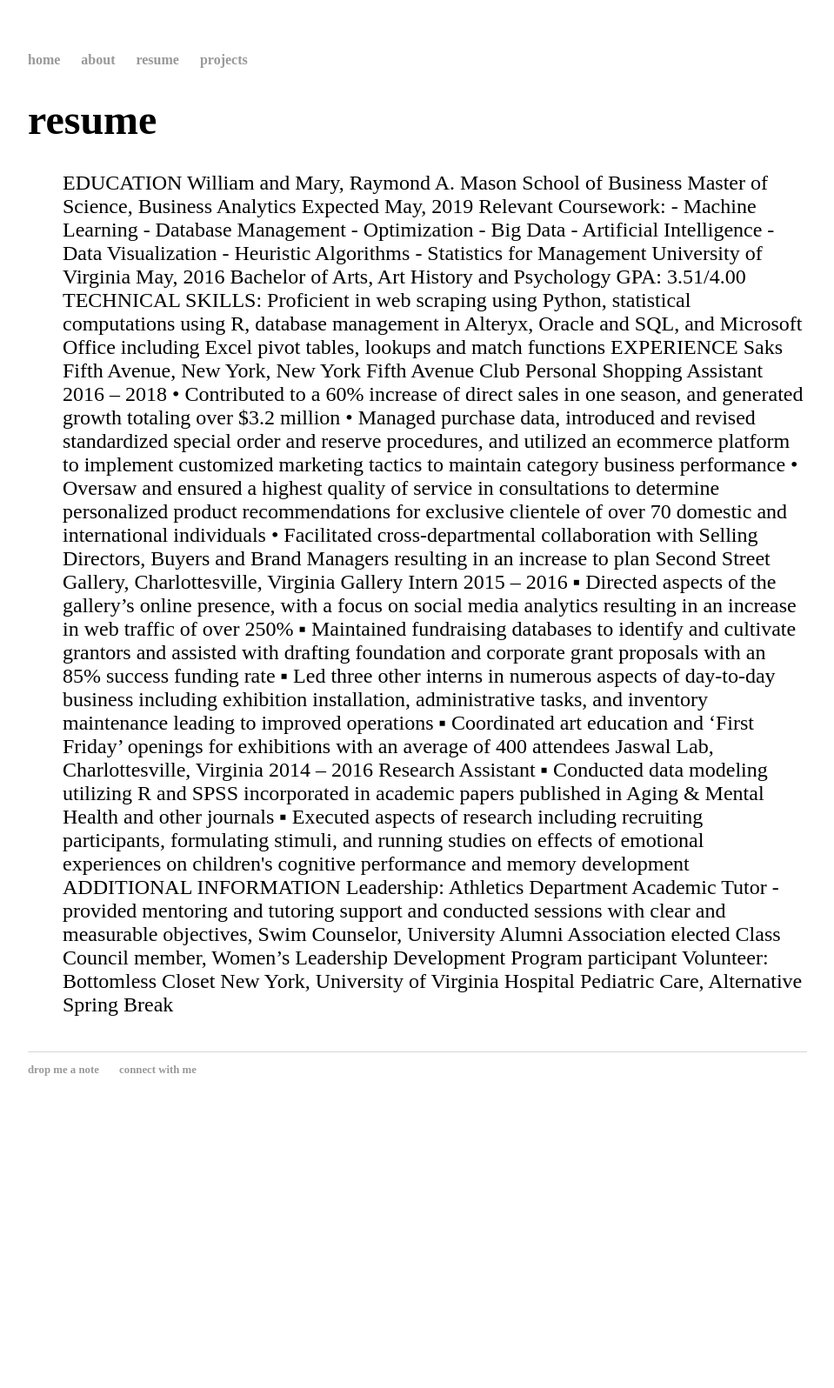
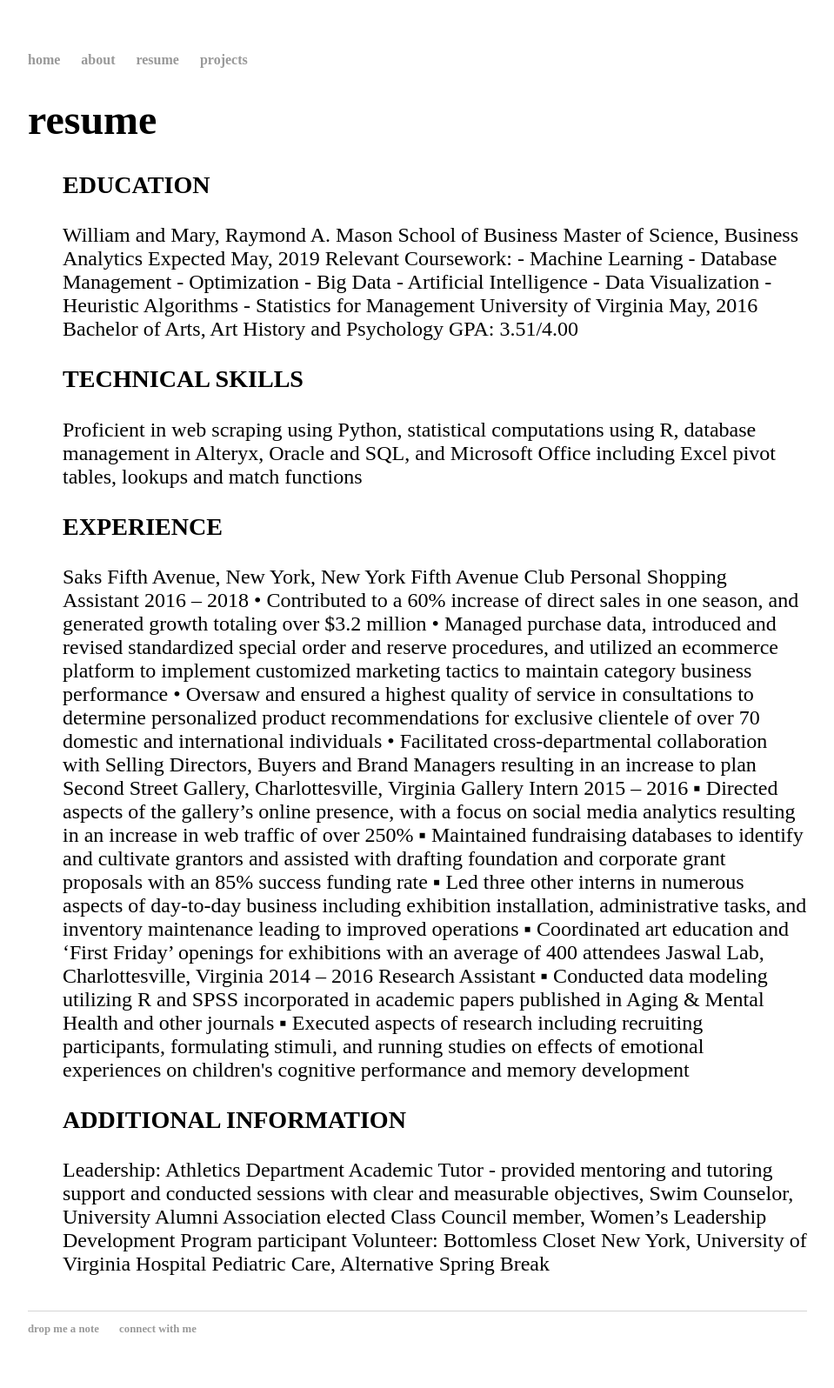
Before and after one commit to amanda-t2/amanda-t2.github.io, a Jekyll site: the page built from resume/index.html, in a window 1280 px wide. Shown: the whole page at 87% size, without its empty margins (160-1119 px from the left). Built offline with Jekyll 4.4.1, drawn with Linux system fonts in a browser that asks for light colours; before the commit the page ends 1298 px from its top, so only the background shows below that.

```diff
--- a/resume/index.html
+++ b/resume/index.html
@@ -4,7 +4,7 @@ title: resume
 ---
 	<h1>{{ page.title }}</h1>
 	<ul class="posts">
-EDUCATION
+		<h3> EDUCATION </h3>
 William and Mary, Raymond A. Mason School of Business
 Master of Science, Business Analytics Expected May, 2019
 Relevant Coursework:
@@ -13,10 +13,12 @@ Relevant Coursework:
 University of Virginia May, 2016
 Bachelor of Arts, Art History and Psychology
 GPA: 3.51/4.00
-TECHNICAL SKILLS:
+
+		<h3> TECHNICAL SKILLS </h3>
 Proficient in web scraping using Python, statistical computations using R, database management in Alteryx, Oracle and
 SQL, and Microsoft Office including Excel pivot tables, lookups and match functions
-EXPERIENCE
+
+		<h3> EXPERIENCE </h3>
 Saks Fifth Avenue, New York, New York
 Fifth Avenue Club Personal Shopping Assistant 2016 – 2018
 • Contributed to a 60% increase of direct sales in one season, and generated growth totaling over $3.2 million
@@ -41,7 +43,7 @@ Research Assistant
 Health and other journals
 ▪ Executed aspects of research including recruiting participants, formulating stimuli, and running studies on effects
 of emotional experiences on children's cognitive performance and memory development
-ADDITIONAL INFORMATION
+	<h3> ADDITIONAL INFORMATION </h3>
 Leadership: Athletics Department Academic Tutor - provided mentoring and tutoring support and conducted sessions
 with clear and measurable objectives, Swim Counselor, University Alumni Association elected Class Council member,
 Women’s Leadership Development Program participant
```
